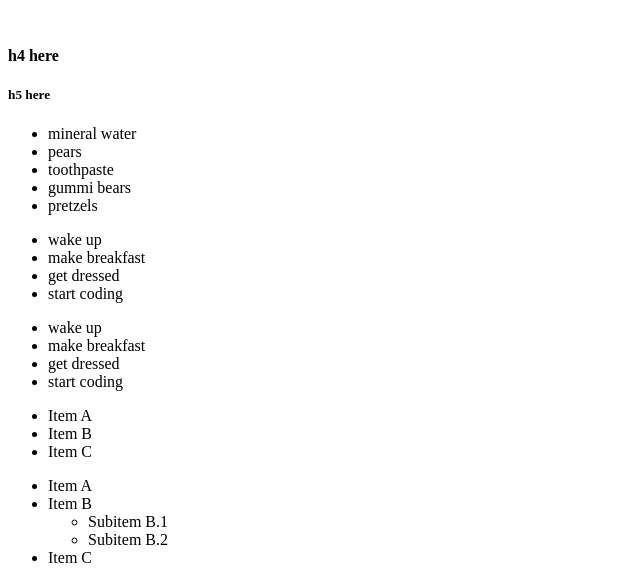
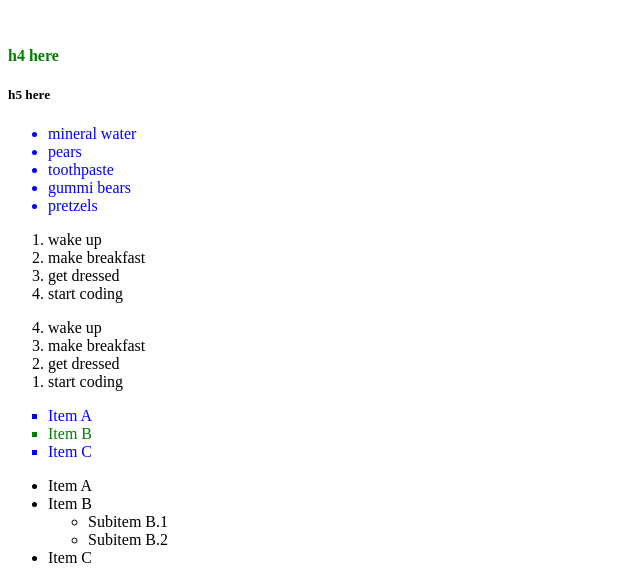
Before and after one commit to FBWE22-E08/UIB-Lessons, a plain HTML site: page 2-Content/1-Introducing Style, Lists and Classes and IDs/index.html in a window 1280 px wide. Shown: the part 250-833 px from the top of the page, without its empty margins (0-640 px from the left). Drawn offline with Linux system fonts and the light colour scheme.

Commit message:
Update style.css

```diff
--- a/2-Content/1-Introducing Style, Lists and Classes and IDs/style.css
+++ b/2-Content/1-Introducing Style, Lists and Classes and IDs/style.css
@@ -1,28 +1,39 @@
+h4 {
+  color: green;
+}
+
+/* This is a CSS comment */
 h1 {
   color: green;
 }
 
 /* ANATOMY */
 /* selector {
-    property: value;
-  } */
+  property: value;
+} */
 
 /* Lists */
 
 /* CHANGING THE LIST STYLE */
 
-/* ul {
-    list-style: square;
-    list-style: none;
-  } */
+.list {
+  list-style: square;
+}
+
+.list-color {
+  color: blue;
+}
+
+.item-b {
+  color: red;
+}
+
+#item-b {
+  color: green;
+}
+
+/* #item-id {
+  font-size: 100px;
+}*/
 
 /* NESTING AND LISTS */
-
-li {
-  list-style-type: disc;
-}
-
-/* DESCENDANT COMBINATOR */
-li li {
-  list-style-type: circle;
-}
```
